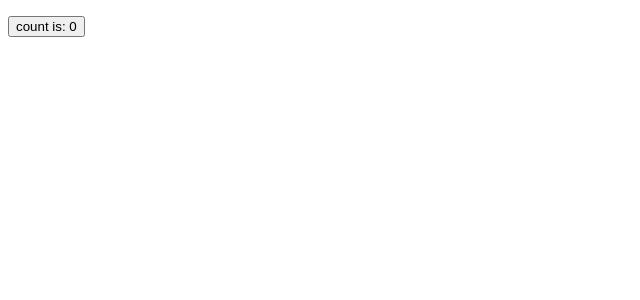
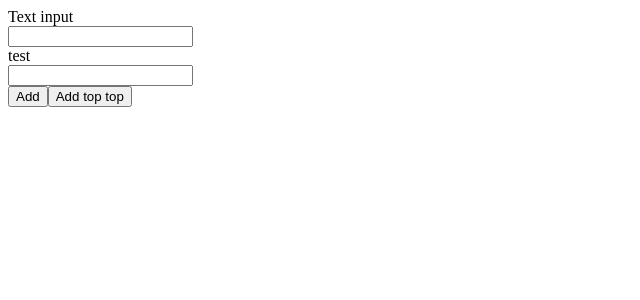
Before and after one commit to RevoLabs-IO/antd-form-composer, a React (Vite) app: page / in a window 1280 px wide. Shown: the top 300 px of the page, without its empty margins (0-640 px from the left). Built offline with nearby package versions, Linux system fonts and the light colour scheme.

Commit message:
feat: ✨ Examples

```diff
--- a/src/App.tsx
+++ b/src/App.tsx
@@ -1,17 +1,203 @@
-import { useState } from 'react';
+import {
+  AnyObject,
+  FormComposer,
+  FormComposerItemType,
+  registerInputComponents,
+} from '@lib';
+import {
+  AutoComplete,
+  Cascader,
+  Checkbox,
+  DatePicker,
+  FormInstance,
+  InputNumber,
+  Mentions,
+  Rate,
+  Select,
+  Slider,
+  Switch,
+  TimePicker,
+  TreeSelect,
+} from 'antd';
+import { useCallback, useMemo } from 'react';
+
+const components = {
+  'auto-completed': AutoComplete,
+  cascader: Cascader,
+  'checkbox-group': Checkbox.Group,
+  'date-picker': DatePicker,
+  'range-picker': DatePicker.RangePicker,
+  number: InputNumber,
+  select: Select,
+  switch: Switch,
+  mentions: Mentions,
+  rate: Rate,
+  slider: Slider,
+  'time-picker': TimePicker,
+  'tree-select': TreeSelect,
+};
+
+registerInputComponents(components);
+
+type FormValues = {
+  name: string;
+};
 
 function App() {
-  const [count, setCount] = useState(0);
+  const renderInputProps = useCallback(
+    (form: FormInstance, values: AnyObject) => {
+      console.log(form, values);
+      return {
+        placeholder: '',
+      };
+    },
+    [],
+  );
+
+  const items = useMemo(() => {
+    return [
+      {
+        col: 24,
+        type: 'text',
+        itemProps: {
+          label: 'Text input',
+          name: 'name',
+          required: true,
+          rules: [{ required: true, message: 'Vui lòng nhập tên cấu hình' }],
+        },
+        inputProps: {},
+      },
+      {
+        col: 24,
+        type: 'text',
+        itemProps: {
+          label: 'test',
+          name: 'dev',
+          required: true,
+          rules: [{ required: true, message: 'Vui lòng nhập tên cấu hình' }],
+        },
+        inputProps: {},
+      },
+      {
+        type: 'list',
+        col: 24,
+        itemProps: {
+          name: 'dynamic-form',
+        },
+        hidden: true,
+        inputProps: {
+          items: [
+            {
+              col: {
+                xs: 24,
+                md: 8,
+              },
+              type: 'text',
+              itemProps: {
+                label: 'Tên thiết bị',
+                name: 'name',
+                required: true,
+                rules: [
+                  { required: true, message: 'Vui lòng nhập tên thiết bị ' },
+                ],
+              },
+              inputProps: renderInputProps,
+            },
+            {
+              col: {
+                xs: 24,
+                md: 8,
+              },
+              type: 'number',
+              itemProps: {
+                label: 'Giá thuê',
+                name: 'monthlyFee',
+              },
+              inputProps: {
+                className: 'w-full',
+                suffix: 'đ/tháng',
+              },
+            },
+            {
+              col: {
+                xs: 24,
+                md: 8,
+              },
+              type: 'number',
+              itemProps: {
+                label: 'Giá mua',
+                name: 'ownershipFee',
+              },
+              inputProps: {
+                className: 'w-full',
+              },
+            },
+          ],
+        },
+      },
+      {
+        type: 'list',
+        col: 24,
+        itemProps: {
+          name: 'complex-dynamic',
+        },
+        inputProps: {
+          items: [
+            {
+              type: 'text',
+              itemProps: {
+                label: 'Name',
+                name: 'name',
+                required: true,
+              },
+              inputProps: renderInputProps,
+            },
+            {
+              type: 'list',
+              col: 24,
+              itemProps: {
+                name: 'items',
+                label: 'List',
+              },
+              inputProps: {
+                items: [
+                  {
+                    type: 'text',
+                    itemProps: {
+                      label: 'first',
+                      name: 'first',
+                    },
+                    inputProps: renderInputProps,
+                  },
+                  {
+                    type: 'number',
+                    itemProps: {
+                      label: 'second',
+                      name: 'second',
+                    },
+                  },
+                ],
+              },
+            },
+          ],
+        },
+      },
+    ] as FormComposerItemType[];
+  }, [renderInputProps]);
+
+  const onSubmit = useCallback((values: FormValues) => {
+    console.log(values);
+  }, []);
 
   return (
     <div className="App">
-      <header className="App-header">
-        <p>
-          <button type="button" onClick={() => setCount((count) => count + 1)}>
-            count is: {count}
-          </button>
-        </p>
-      </header>
+      <FormComposer
+        name="demo-form"
+        items={items}
+        layout="vertical"
+        initialValues={{}}
+        onFinish={onSubmit}
+      ></FormComposer>
     </div>
   );
 }
```
